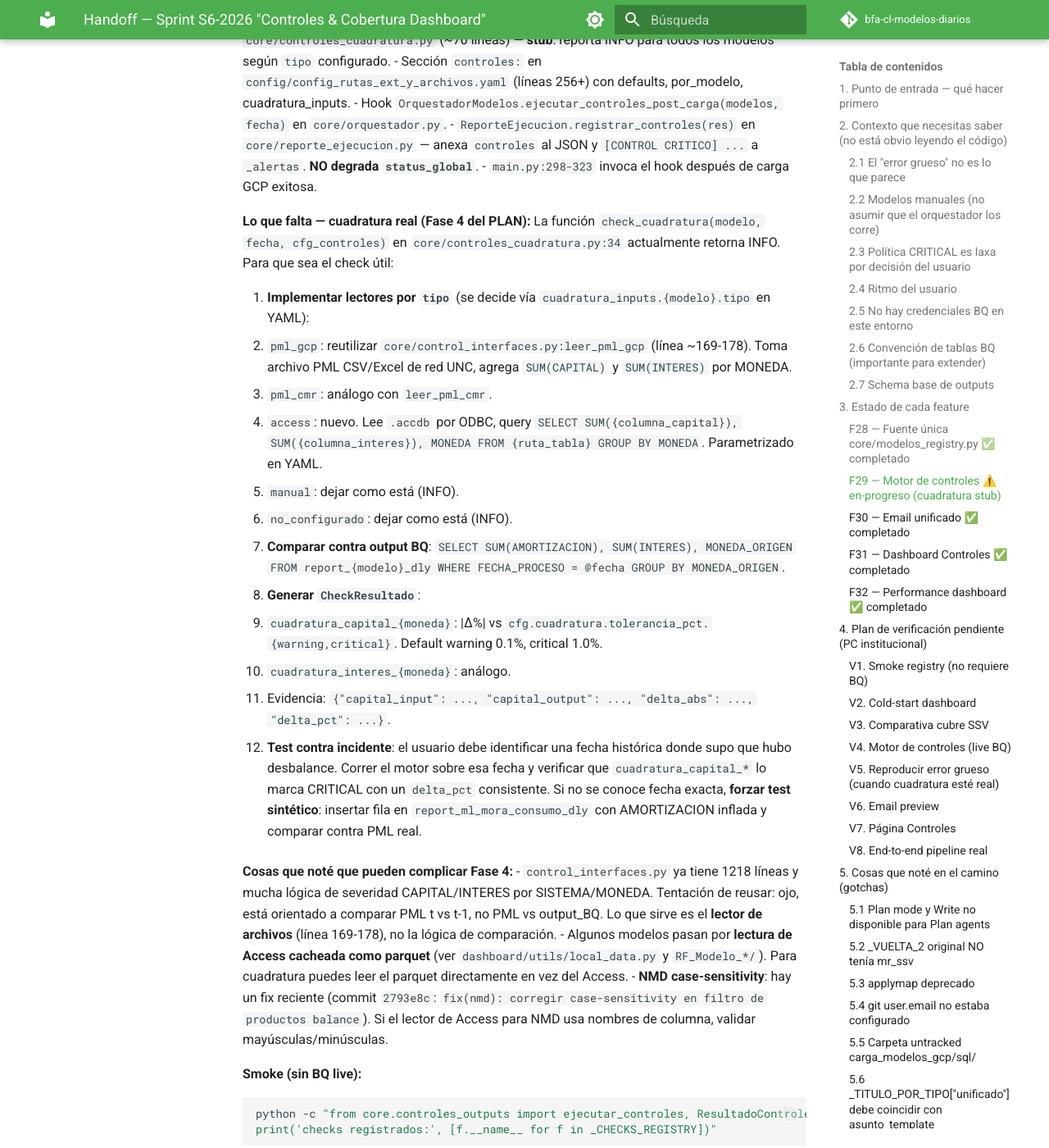
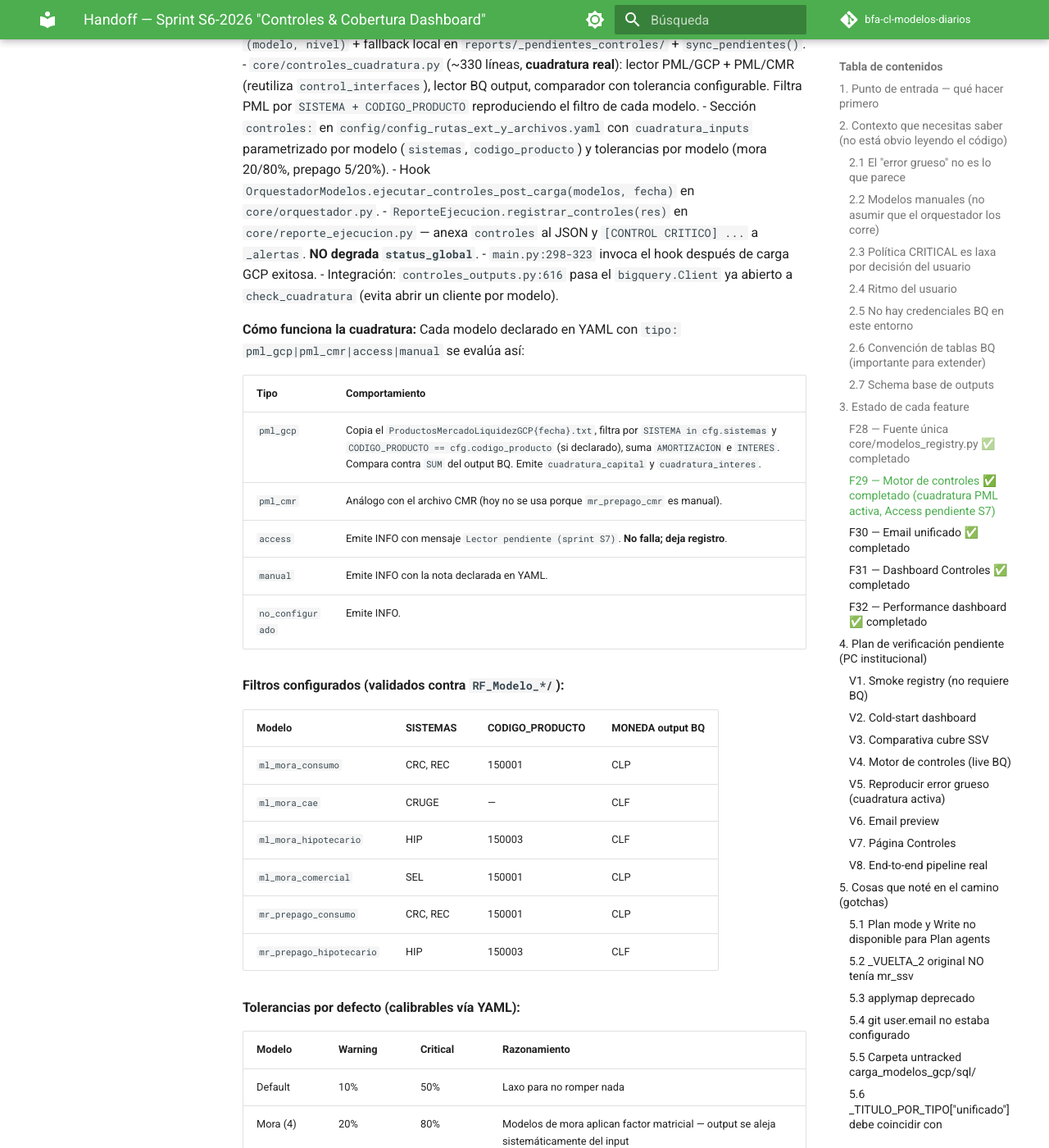
Before and after one commit to vmlandae/bfa-cl-modelos-diarios-v1, an MkDocs documentation site: the page built from docs/feats/controles-outputs/HANDOFF.md, in a window 1280 px wide and 1400 px high, scrolled down 3894 px. Shown: the whole window at 82% size. Built offline with MkDocs 1.6.1 and Material for MkDocs 9.7.7, drawn with Linux system fonts in a browser that asks for light colours; some of the changed text lies outside the part shown.

Commit message:
feat(F29): cuadratura PML real (capital + interes) input↔output
Reemplaza el stub de `core/controles_cuadratura.py` con lectores reales
para tipos `pml_gcp` y `pml_cmr`, comparación contra el output BQ del
día y emisión de `cuadratura_capital`/`cuadratura_interes` con nivel
según tolerancia configurable por modelo. Cierra la fase 4 del sprint
S6 y completa F29.

Filtros parametrizados en YAML (`cuadratura_inputs.{modelo}`) con
`sistemas` y `codigo_producto` que reproducen el filtro real de cada
modelo en `RF_Modelo_*/`:

  ml_mora_consumo        SISTEMA in [CRC, REC]  CODIGO_PRODUCTO 150001
  ml_mora_cae            SISTEMA = CRUGE
  ml_mora_hipotecario    SISTEMA = HIP          CODIGO_PRODUCTO 150003
  ml_mora_comercial      SISTEMA = SEL          CODIGO_PRODUCTO 150001
  mr_prepago_consumo     SISTEMA in [CRC, REC]  CODIGO_PRODUCTO 150001
  mr_prepago_hipotecario SISTEMA = HIP          CODIGO_PRODUCTO 150003

Tolerancia laxa por defecto (warn 10% / crit 50%) y override por modelo
(mora 20/80, prepago 5/20). Los modelos de mora aplican factor matricial
por lo que el output se aleja sistemáticamente del input; la cuadratura
captura roturas gruesas (output cero, factor invertido), no precisión.

Lector Access (ml_nmd, ml_lc, ml_inversiones) queda como INFO 'Lector
pendiente (sprint S7)' — requiere acuerdo con el equipo sobre las tablas
balance reales. Modelos manuales (mr_ssv, mr_prepago_cmr) siguen
emitiendo INFO con la nota del YAML.

Pequeña mejora colateral en `controles_outputs.py`: el motor ahora pasa
el `bigquery.Client` ya abierto a `check_cuadratura(..., bq_client=...)`
en lugar de que cada modelo abra uno propio.

Smoke offline (sin BQ) cubre cascada de tolerancias, 4 ramas del
comparador (dentro de banda, warning, critical, input=0), e INFO para
modelos manual/access/no_configurado. Tests live (BQ + UNC PML)
requieren PC institucional — ver V4/V5 del HANDOFF.

Refs: docs/feats/controles-outputs/PLAN.md fase 4.

````diff
--- a/docs/feats/controles-outputs/HANDOFF.md
+++ b/docs/feats/controles-outputs/HANDOFF.md
@@ -117,48 +117,85 @@ print('OK')"
 - No hay nada urgente pendiente. Si agregas un modelo nuevo, edita SOLO `core/modelos_registry.py` (y `_TABLAS_EXTRA` si aplica).
 - No cambiar el orden de `_MODELOS` sin razón — el campo `orden` define el secuencial de ejecución del orquestador.
 
-### F29 — Motor de controles ⚠️ en-progreso (cuadratura stub)
+### F29 — Motor de controles ✅ completado (cuadratura PML activa, Access pendiente S7)
 
-**Qué se hizo (commit `0e97eff`):**
-- `core/controles_outputs.py` (~570 líneas) — motor + 7 checks de output puro + CLI.
-- `core/controles_persistence.py` (~190 líneas) — escritura BQ tabla `controles_diarios` particionada por `fecha_proceso` clusterizada por `(modelo, nivel)` + fallback local en `reports/_pendientes_controles/` + `sync_pendientes()`.
-- `core/controles_cuadratura.py` (~70 líneas) — **stub**: reporta INFO para todos los modelos según `tipo` configurado.
-- Sección `controles:` en `config/config_rutas_ext_y_archivos.yaml` (líneas 256+) con defaults, por_modelo, cuadratura_inputs.
+**Qué se hizo:**
+- `core/controles_outputs.py` (~570 líneas, commit `0e97eff`) — motor + 7 checks de output puro + CLI.
+- `core/controles_persistence.py` (~190 líneas, commit `0e97eff`) — escritura BQ tabla `controles_diarios` particionada por `fecha_proceso` clusterizada por `(modelo, nivel)` + fallback local en `reports/_pendientes_controles/` + `sync_pendientes()`.
+- `core/controles_cuadratura.py` (~330 líneas, **cuadratura real**): lector PML/GCP + PML/CMR (reutiliza `control_interfaces`), lector BQ output, comparador con tolerancia configurable. Filtra PML por `SISTEMA + CODIGO_PRODUCTO` reproduciendo el filtro de cada modelo.
+- Sección `controles:` en `config/config_rutas_ext_y_archivos.yaml` con `cuadratura_inputs` parametrizado por modelo (`sistemas`, `codigo_producto`) y tolerancias por modelo (mora 20/80%, prepago 5/20%).
 - Hook `OrquestadorModelos.ejecutar_controles_post_carga(modelos, fecha)` en `core/orquestador.py`.
 - `ReporteEjecucion.registrar_controles(res)` en `core/reporte_ejecucion.py` — anexa `controles` al JSON y `[CONTROL CRITICO] ...` a `_alertas`. **NO degrada `status_global`**.
 - `main.py:298-323` invoca el hook después de carga GCP exitosa.
+- Integración: `controles_outputs.py:616` pasa el `bigquery.Client` ya abierto a `check_cuadratura` (evita abrir un cliente por modelo).
 
-**Lo que falta — cuadratura real (Fase 4 del PLAN):**
-La función `check_cuadratura(modelo, fecha, cfg_controles)` en `core/controles_cuadratura.py:34` actualmente retorna INFO. Para que sea el check útil:
+**Cómo funciona la cuadratura:**
+Cada modelo declarado en YAML con `tipo: pml_gcp|pml_cmr|access|manual` se evalúa así:
 
-1. **Implementar lectores por `tipo`** (se decide vía `cuadratura_inputs.{modelo}.tipo` en YAML):
-   - `pml_gcp`: reutilizar `core/control_interfaces.py:leer_pml_gcp` (línea ~169-178). Toma archivo PML CSV/Excel de red UNC, agrega `SUM(CAPITAL)` y `SUM(INTERES)` por MONEDA.
-   - `pml_cmr`: análogo con `leer_pml_cmr`.
-   - `access`: nuevo. Lee `.accdb` por ODBC, query `SELECT SUM({columna_capital}), SUM({columna_interes}), MONEDA FROM {ruta_tabla} GROUP BY MONEDA`. Parametrizado en YAML.
-   - `manual`: dejar como está (INFO).
-   - `no_configurado`: dejar como está (INFO).
+| Tipo | Comportamiento |
+|---|---|
+| `pml_gcp` | Copia el `ProductosMercadoLiquidezGCP{fecha}.txt`, filtra por `SISTEMA in cfg.sistemas` y `CODIGO_PRODUCTO == cfg.codigo_producto` (si declarado), suma `AMORTIZACION` e `INTERES`. Compara contra `SUM` del output BQ. Emite `cuadratura_capital` y `cuadratura_interes`. |
+| `pml_cmr` | Análogo con el archivo CMR (hoy no se usa porque `mr_prepago_cmr` es manual). |
+| `access` | Emite INFO con mensaje `Lector pendiente (sprint S7)`. **No falla; deja registro**. |
+| `manual` | Emite INFO con la nota declarada en YAML. |
+| `no_configurado` | Emite INFO. |
 
-2. **Comparar contra output BQ**: `SELECT SUM(AMORTIZACION), SUM(INTERES), MONEDA_ORIGEN FROM report_{modelo}_dly WHERE FECHA_PROCESO = @fecha GROUP BY MONEDA_ORIGEN`.
+**Filtros configurados (validados contra `RF_Modelo_*/`):**
 
-3. **Generar `CheckResultado`**:
-   - `cuadratura_capital_{moneda}`: |Δ%| vs `cfg.cuadratura.tolerancia_pct.{warning,critical}`. Default warning 0.1%, critical 1.0%.
-   - `cuadratura_interes_{moneda}`: análogo.
-   - Evidencia: `{"capital_input": ..., "capital_output": ..., "delta_abs": ..., "delta_pct": ...}`.
+| Modelo | SISTEMAS | CODIGO_PRODUCTO | MONEDA output BQ |
+|---|---|---|---|
+| `ml_mora_consumo` | CRC, REC | 150001 | CLP |
+| `ml_mora_cae` | CRUGE | — | CLF |
+| `ml_mora_hipotecario` | HIP | 150003 | CLF |
+| `ml_mora_comercial` | SEL | 150001 | CLP |
+| `mr_prepago_consumo` | CRC, REC | 150001 | CLP |
+| `mr_prepago_hipotecario` | HIP | 150003 | CLF |
 
-4. **Test contra incidente**: el usuario debe identificar una fecha histórica donde supo que hubo desbalance. Correr el motor sobre esa fecha y verificar que `cuadratura_capital_*` lo marca CRITICAL con un `delta_pct` consistente. Si no se conoce fecha exacta, **forzar test sintético**: insertar fila en `report_ml_mora_consumo_dly` con AMORTIZACION inflada y comparar contra PML real.
+**Tolerancias por defecto (calibrables vía YAML):**
 
-**Cosas que noté que pueden complicar Fase 4:**
-- `control_interfaces.py` ya tiene 1218 líneas y mucha lógica de severidad CAPITAL/INTERES por SISTEMA/MONEDA. Tentación de reusar: ojo, está orientado a comparar PML t vs t-1, no PML vs output_BQ. Lo que sirve es el **lector de archivos** (línea 169-178), no la lógica de comparación.
-- Algunos modelos pasan por **lectura de Access cacheada como parquet** (ver `dashboard/utils/local_data.py` y `RF_Modelo_*/`). Para cuadratura puedes leer el parquet directamente en vez del Access.
-- **NMD case-sensitivity**: hay un fix reciente (commit `2793e8c`: `fix(nmd): corregir case-sensitivity en filtro de productos balance`). Si el lector de Access para NMD usa nombres de columna, validar mayúsculas/minúsculas.
+| Modelo | Warning | Critical | Razonamiento |
+|---|---|---|---|
+| Default | 10% | 50% | Laxo para no romper nada |
+| Mora (4) | 20% | 80% | Modelos de mora aplican factor matricial — output se aleja sistemáticamente del input |
+| Prepago (2) | 5% | 20% | Prepago re-bucketea; suma agregada se preserva casi 1:1 |
 
-**Smoke (sin BQ live):**
+El usuario debe **calibrar iterativamente** revisando la página Controles con datos reales. Si ve siempre WARN con un Δ% estable, sube el umbral. Si nunca dispara, baja el umbral.
+
+**Lo que sigue pendiente (sprint S7 candidato — opcional):**
+- **Lectores Access** para `ml_nmd`, `ml_lc`, `ml_inversiones`. Requiere:
+  - Decidir las tablas balance reales (`Balance_NMD`, `Balance_LC`, `Balance_INV` son placeholders — confirmar con el equipo).
+  - Reusar `procesamiento_datos_input.cache_tablas.leer_tabla_con_cache` (parquet cacheado).
+  - El stub actual emite INFO con mensaje claro.
+- **Reproducir el error grueso histórico** (V5 del HANDOFF) requiere:
+  - PC institucional con credenciales BQ y rutas UNC.
+  - Identificar una fecha donde se supo del desbalance, o forzar un test sintético insertando una fila inflada en `report_ml_mora_consumo_dly` y verificando que `cuadratura_capital` lo marca CRITICAL con `delta_pct` consistente.
+
+**Smoke offline (no requiere BQ):**
 ```bash
-python -c "from core.controles_outputs import ejecutar_controles, ResultadoControles, _CHECKS_REGISTRY
-print('checks registrados:', [f.__name__ for f in _CHECKS_REGISTRY])"
+python -W ignore::FutureWarning -c "
+from core.controles_cuadratura import _comparar, _resolver_tolerancia, check_cuadratura
+from core.controles_outputs import cargar_config
+cfg = cargar_config()
+# tolerancia cascada
+assert _resolver_tolerancia(cfg, 'ml_mora_consumo') == {'warning': 20.0, 'critical': 80.0}
+assert _resolver_tolerancia(cfg, 'mr_prepago_consumo') == {'warning': 5.0, 'critical': 20.0}
+# manual emite INFO sin tocar BQ
+res = check_cuadratura('mr_ssv', '2026-05-12', cfg)
+assert res[0].nivel == 'INFO' and 'manual' in res[0].mensaje.lower()
+# access emite INFO 'pendiente' sin tocar BQ
+res = check_cuadratura('ml_nmd', '2026-05-12', cfg)
+assert res[0].nivel == 'INFO' and 'pendiente' in res[0].mensaje.lower()
+print('OK')"
 ```
 
-**Tabla `controles_diarios` no existe todavía**. La primera escritura del motor la crea (idempotente, `crear_tabla_si_no_existe`). Si quieres crearla a mano:
+**Live (PC institucional con BQ + UNC PML):**
+```bash
+# Cuadratura de un solo modelo (sin persistir):
+python -m core.controles_outputs --fecha 2026-05-12 --modelos ml_mora_consumo --no-persist --export-json /tmp/ctrl.json
+# Buscar evidencia en /tmp/ctrl.json: check_id='cuadratura_capital', delta_pct, tolerancia_*
+```
+
+**Tabla `controles_diarios` se crea sola** en la primera escritura. Si quieres anticiparlo:
 ```bash
 python -m core.controles_persistence crear-tabla
 ```
@@ -275,11 +312,13 @@ python -m core.controles_persistence leer --desde 2026-05-12 --nivel-min OK
 ```
 Esperado: 11 modelos × ~10 checks/modelo. Reporte por consola + JSON con `ResultadoControles`. Persistencia OK.
 
-### V5. Reproducir error grueso (cuando cuadratura esté real)
-**No aplicable todavía** (Fase 4 pendiente). Cuando se implemente:
-- Identificar fecha histórica con desbalance conocido.
-- `python -m core.controles_outputs --fecha {esa_fecha} --modelos {modelo_afectado}`.
-- Verificar `cuadratura_capital_{moneda}` marcado CRITICAL.
+### V5. Reproducir error grueso (cuadratura activa)
+La cuadratura PML/GCP está implementada para los 6 modelos automatizables. Para probar:
+- Si se conoce una fecha histórica con desbalance: `python -m core.controles_outputs --fecha {esa_fecha} --modelos {modelo_afectado} --no-persist --export-json /tmp/ctrl.json`.
+- Buscar en el JSON el `check_id='cuadratura_capital'` con `nivel='CRITICAL'` y `evidencia.delta_pct`.
+- **Test sintético si no se conoce fecha**: insertar una fila en `report_ml_mora_consumo_dly` con `AMORTIZACION` inflada por 10x para `2099-01-01`, copiar el PML de cualquier fecha a esa fecha sintética, correr el motor — debería disparar CRITICAL.
+
+Calibración: si los modelos de mora salen siempre CRITICAL con un `delta_pct` estable (e.g., siempre -25%), eso indica que la tolerancia mora 20/80 está mal calibrada o que el filtro de SISTEMA/CODIGO_PRODUCTO es incompleto (los modelos también filtran por SUBPRODUCTO; nuestra cuadratura no, a propósito — captura roturas gruesas no precisión).
 
 ### V6. Email preview
 ```bash
@@ -402,9 +441,9 @@ Posibles próximos sprints sugeridos (no comprometidos):
 
 ## 9. TL;DR
 
-- Rama `feat/sprint-s6-controles` lista, 8 commits limpios.
-- F28+F30+F31+F32 completados; F29 al 80% (falta cuadratura real).
+- Rama `feat/sprint-s6-controles` lista, 9 commits limpios.
+- F28+F29+F30+F31+F32 **completados**. Cuadratura PML/GCP activa para los 6 modelos automatizables; Access queda como INFO (sprint S7 candidato).
 - El "error grueso" es desbalance capital input↔output, no `CODIGO_EMPRESA=NaN`.
 - Política CRITICAL no degrada `status_global` (decisión usuario).
-- Tests live pendientes en PC institucional (credenciales BQ).
-- Si retomas, lee `PLAN.md` y `hallazgos.md`. Lo más útil es completar `controles_cuadratura.py` (Fase 4 del PLAN).
+- Tests live pendientes en PC institucional (credenciales BQ + rutas UNC PML).
+- Si retomas: el camino más útil es **V4 + V5** del plan de verificación (correr el motor en BQ live, validar la cuadratura con datos reales y calibrar tolerancias).
--- a/docs/feats/controles-outputs/PLAN.md
+++ b/docs/feats/controles-outputs/PLAN.md
@@ -139,18 +139,40 @@ Rama `feat/sprint-s6-controles` lleva 6 commits que implementan el sprint:
 | 2 | `feat(registry): fuente única` | F28 — `core/modelos_registry.py` con API completa + override `_TABLAS_EXTRA` |
 | 3 | `refactor(F28): consumir registry` | F28 — orquestador, theme, comparacion, email_report, main.py, reporte_ejecucion. SSV ahora aparece en comparativa; eliminado filtro hardcoded `CODIGO_PRODUCTOS`; columna `MODELO` sintética en UNION ALL |
 | 4 | `perf(F32): lazy imports y cache` | F32 — lazy plotly/deepdiff en app.py + 5 páginas, cache `_consolidar_dia` y `_comparar`, LIMIT en fechas, pipeline benchmark cacheado |
-| 5 | `feat(F29): motor de controles` | F29 — `controles_outputs.py` (7 checks), `controles_persistence.py` (tabla BQ + fallback), `controles_cuadratura.py` (stub), sección YAML, hook orquestador, integración `reporte_ejecucion` (sin degradar `status_global`) |
+| 5 | `feat(F29): motor de controles` | F29 fase 3+5 — `controles_outputs.py` (7 checks), `controles_persistence.py` (tabla BQ + fallback), `controles_cuadratura.py` (stub), sección YAML, hook orquestador, integración `reporte_ejecucion` (sin degradar `status_global`) |
 | 6 | `feat(F31): página Controles + banner Home` | F31 — `7_Controles.py` con matriz pivote+drill-down, `controles_helpers.py`, banner Home, registro en `app.py` |
 | 7 | `feat(F30): email unificado + sección salud` | F30 — tipo `unificado` (V1+V2), `_leer_controles_dia`, `_construir_seccion_salud`, prefijo `[CRITICO]`, CLI `--preview-html` |
+| 8 | `feat(F29): cuadratura PML real` | F29 fase 4 — `controles_cuadratura.py` con lectores PML/GCP+PML/CMR, comparador con tolerancia configurable por modelo, integración pasa `bq_client` desde el motor. Access queda como INFO 'pendiente' (S7). |
 
-### Lo que queda pendiente (fase 4 del plan original)
+### Cuadratura ahora activa para 6 modelos
 
-**F29 cuadratura — lectores reales de input**: el módulo `controles_cuadratura.py` está implementado como stub que reporta INFO según el `tipo` configurado en YAML. Para activar la cuadratura real:
+`controles_cuadratura.check_cuadratura()` ya no es stub. Por tipo de input:
 
-1. **PML GCP** (mora + prepago consumo/hipotecario): reutilizar lectores de `core/control_interfaces.py:169-178`. Comparar `SUM(CAPITAL_input)` vs `SUM(AMORTIZACION_output_BQ)` por moneda.
-2. **PML CMR** (prepago_cmr — **MANUAL hoy**): cuando se cierre `docs/feats/cuadre-mr-prepago-cmr/hallazgos.md`, pasar a `tipo: pml_cmr` y aplicar.
-3. **Access** (NMD, LC, inversiones): parametrizar lector con `ruta_tabla` y `columna_capital`/`columna_interes` del YAML.
-4. **Manual** (SSV — F27, CMR): mantener `tipo: manual` hasta que se automaticen.
+| Tipo | Comportamiento |
+|---|---|
+| `pml_gcp` (ml_mora_*, mr_prepago_*) | Copia el PML del día desde UNC (reutiliza `control_interfaces.copiar_archivos_a_local`), filtra por `SISTEMA + CODIGO_PRODUCTO` según declarado en YAML, suma `AMORTIZACION` e `INTERES`. Compara contra `SUM(...)` del output BQ. Emite `cuadratura_capital` + `cuadratura_interes`. |
+| `pml_cmr` | Análogo; hoy ningún modelo está en `tipo: pml_cmr` porque `mr_prepago_cmr` sigue manual. |
+| `access` (ml_nmd, ml_lc, ml_inversiones) | Emite INFO con mensaje "Lector pendiente (sprint S7)". No falla. |
+| `manual` (mr_ssv, mr_prepago_cmr) | Emite INFO con la nota declarada en YAML. |
+
+Filtros configurados (validados leyendo cada `RF_Modelo_*/*.py`):
+
+| Modelo | SISTEMAS | CODIGO_PRODUCTO |
+|---|---|---|
+| `ml_mora_consumo` | CRC, REC | 150001 |
+| `ml_mora_cae` | CRUGE | — |
+| `ml_mora_hipotecario` | HIP | 150003 |
+| `ml_mora_comercial` | SEL | 150001 |
+| `mr_prepago_consumo` | CRC, REC | 150001 |
+| `mr_prepago_hipotecario` | HIP | 150003 |
+
+Tolerancia inicial (calibrable en YAML): defaults 10/50%, mora 20/80%, prepago 5/20%. Mora aplica matriz de transición + factor global por lo que el output se aleja del input; la tolerancia laxa captura "roturas gruesas" (output cero, factor invertido), no precisión.
+
+### Lo que queda pendiente (post-sprint)
+
+- **Activación productiva de la cuadratura PML**: la cuadratura ya está conectada al motor, pero los smokes V4/V5 del HANDOFF requieren PC institucional para validar contra BQ real + UNC. El usuario tiene que correr y calibrar tolerancias con los primeros días de datos.
+- **Lectores Access** (`ml_nmd`, `ml_lc`, `ml_inversiones`): candidato para sprint S7. Requiere decidir tablas balance reales con el equipo + reusar `procesamiento_datos_input.cache_tablas.leer_tabla_con_cache` (parquet fallback).
+- **Modelos manuales** (SSV — F27, CMR — feat `cuadre-mr-prepago-cmr`): mantener `tipo: manual` hasta que se automaticen sus inputs.
 
 ### Verificación pendiente (PC institucional)
 
--- a/docs/roadmap/roadmap.yaml
+++ b/docs/roadmap/roadmap.yaml
@@ -824,19 +824,20 @@ features:
     descripcion: >
       Sistema de validación post-carga que verifica cuadratura entre el
       CAPITAL/INTERES del input (PML, Access, Excel) y la suma de
-      AMORTIZACION/INTERES del output BQ por modelo y moneda. Habría
-      detectado el error grueso reciente. Adicionalmente aplica controles
+      AMORTIZACION/INTERES del output BQ por modelo. Habría detectado
+      el error grueso reciente. Adicionalmente aplica controles
       de output: invariantes (codigo_empresa=1, monedas válidas), nulls en
       required, ratio de filas, productos desaparecidos, freshness, delta
       intermensual. Persiste resultados en BQ controles_diarios. Patrón
       calcado de core/control_interfaces.py (severidad OK/WARNING/CRITICAL).
       Configurable por YAML con defaults y override por modelo. Política
       CRITICAL no degrada status_global (decisión 2026-05-13).
-    estado: en-progreso
+    estado: completado
     prioridad: crítica
     tamano: L
     sprint: "S6-2026"
     asignado: vlandaetat
+    fecha_completado: "2026-05-13"
     etiquetas: [controles, validacion, bq, cuadratura, alertas]
     dependencias: [F28]
     archivos_afectados:
@@ -850,19 +851,26 @@ features:
       - "docs/feats/controles-outputs/PLAN.md (nuevo)"
       - "docs/feats/controles-outputs/hallazgos.md (nuevo)"
     criterios_aceptacion:
-      - "Check cuadratura_capital detecta desbalance >1% como CRITICAL"
+      - "Check cuadratura_capital detecta desbalance grueso (CRITICAL según tolerancia por modelo)"
       - "CLI: python -m core.controles_outputs --fecha YYYY-MM-DD"
       - "Tabla BQ controles_diarios particionada por fecha_proceso recibe escrituras"
       - "Fallback local si BQ falla; sync_pendientes() los recupera"
       - "Modelos manuales (SSV, CMR) aplican controles de output sin requerir cuadratura"
       - "Resultado se incluye en reporte_ejecucion sin degradar status_global"
     notas: >
-      Motiva el sprint. Reproducir el error grueso es uno de los criterios.
-      Modelos con tipo=manual omiten cuadratura (registran INFO).
-      Pendiente (fase 4 del PLAN): lectores reales de input para
-      cuadratura PML (mora + prepago consumo/hipotecario) y Access
-      (NMD, LC, inversiones). El stub actual reporta INFO para que el
-      motor se pueda usar mientras se implementan los lectores.
+      Motiva el sprint. La cuadratura PML/GCP queda implementada para los 6
+      modelos automatizables (mora consumo/cae/hipotecario/comercial,
+      prepago consumo/hipotecario): filtra PML por SISTEMA + CODIGO_PRODUCTO
+      según reproduce el filtro real de cada modelo y compara
+      SUM(AMORTIZACION/INTERES) contra el output BQ del día. Tolerancia
+      laxa por defecto (warn 10% / crit 50%) y override por modelo (mora
+      20/80, prepago 5/20) — el usuario calibrará iterativamente con la
+      página Controles. Modelos manuales (mr_ssv, mr_prepago_cmr) emiten
+      INFO. La cuadratura Access (ml_nmd, ml_lc, ml_inversiones) queda como
+      INFO 'lector pendiente' — candidato para sprint S7 (requiere
+      definir tablas Balance_NMD/LC/INV reales con el equipo). Reproducir
+      el error grueso con datos históricos exige acceso a BQ + PML en PC
+      institucional (smoke V5 del HANDOFF).
 
   - id: F30
     titulo: "Email unificado con sección de salud"
````
Also changed, not shown: other parts of docs/feats/controles-outputs/PLAN.md (+1 -1 lines), 3 other files.
